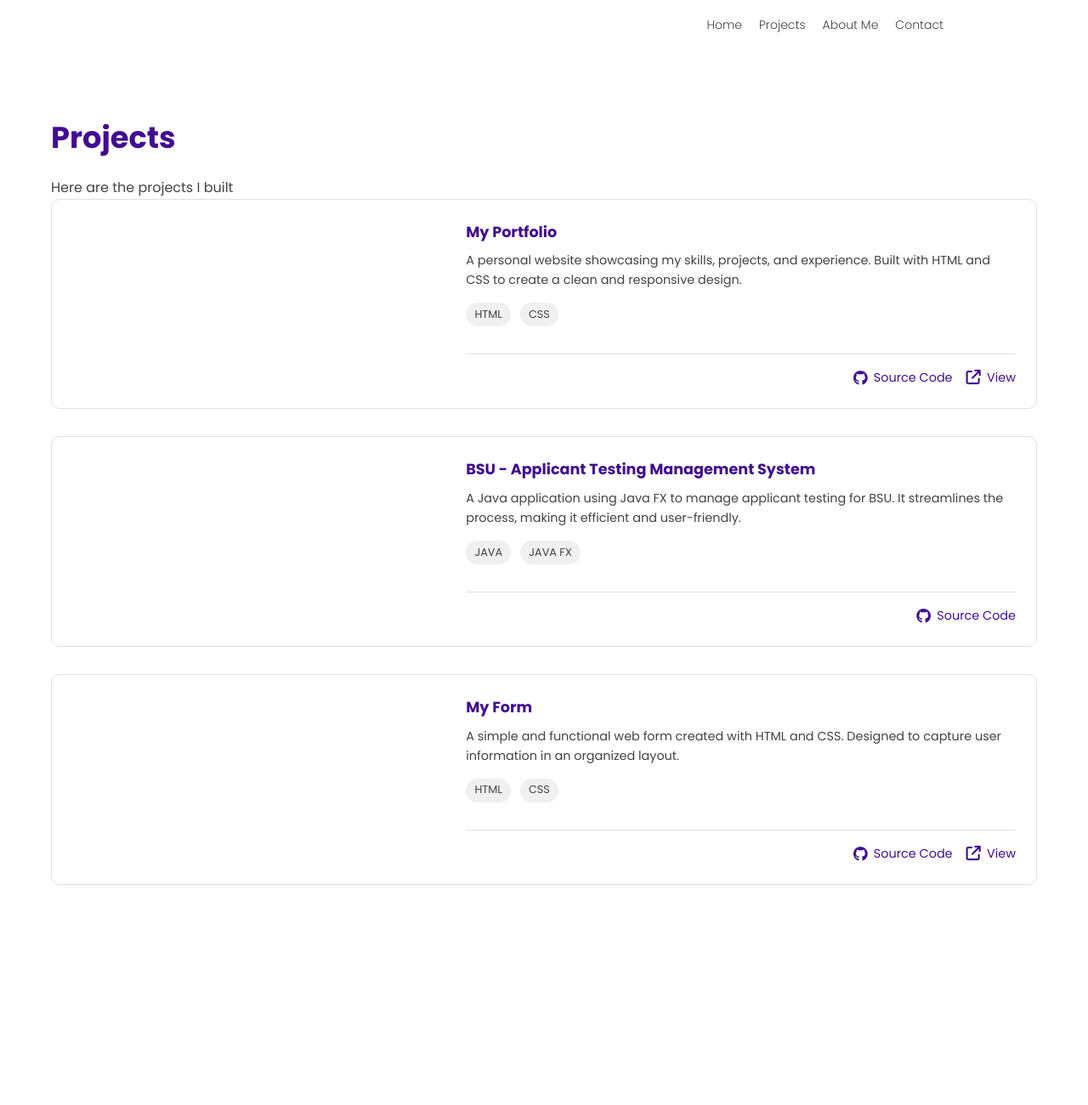
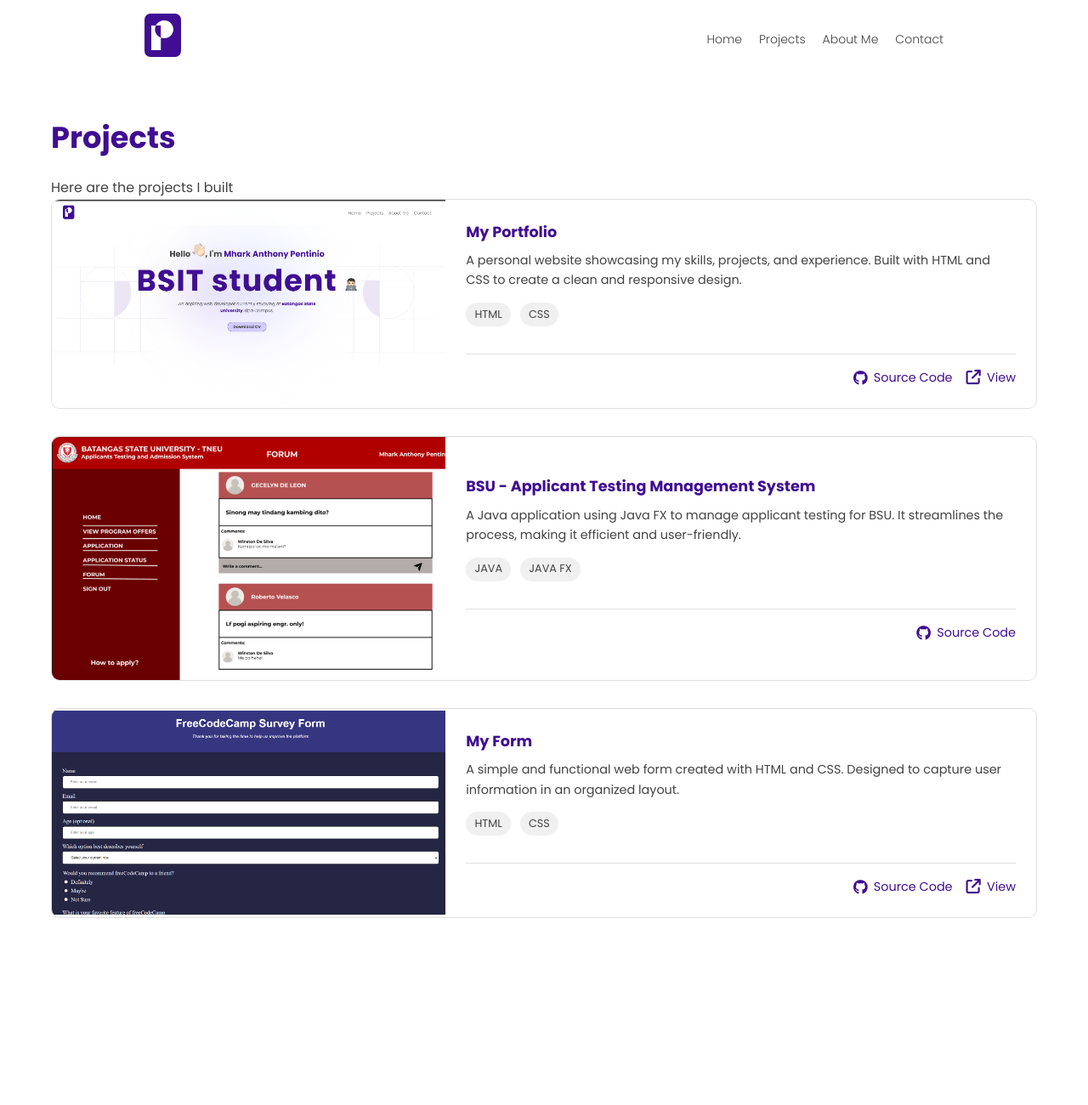
Before and after one commit to mhpen/Portfolio, a plain HTML site: page projects.html in a window 1280 px wide. Shown: the top 1300 px of the page at 85% size. Drawn offline with Linux system fonts and the light colour scheme; the site is published under a folder, as on GitHub Pages, so addresses that start at the root find nothing.

Commit message:
Update projects.html
update projects

```diff
--- a/projects.html
+++ b/projects.html
@@ -11,7 +11,7 @@
     <header>
         <nav>
             <div>
-                <img src="/Images/Logo.svg" alt="" class="Logo">
+                <img src="Images/Logo.svg" alt="" class="Logo">
             </div>
             <ul>
                 <li><a href="index.html">Home</a></li>
@@ -36,7 +36,7 @@
         <div class="project-grid">
             <div class="project-item">
                 <div class="project-img">
-                    <img src="/Images/Portfolio.png" alt="">
+                    <img src="Images/Portfolio.png" alt="">
                 </div>
                 <div class="project-content">
                     <div class="project-info">
@@ -52,13 +52,13 @@
                     <hr>
                     <div class="source-links">
                         <a href="https://github.com/mhpen/My-Portfolio"><i class="fa-brands fa-github"></i> Source Code</a>
-                        <a href="/index.html"><i class="fa-solid fa-arrow-up-right-from-square"></i> View</a>
+                        <a href="index.html"><i class="fa-solid fa-arrow-up-right-from-square"></i> View</a>
                     </div>
                 </div>
             </div>
             <div class="project-item">
                 <div class="project-img">
-                    <img src="/Images/image.png" alt="">
+                    <img src="Images/image.png" alt="">
                 </div>
                 <div class="project-content">
                     <div class="project-info">
@@ -76,7 +76,7 @@
             </div>
             <div class="project-item">
                 <div class="project-img">
-                    <img src="/Images/form.png" alt="">
+                    <img src="Images/form.png" alt="">
                 </div>
                 <div class="project-content">
                     <div class="project-info">
```
